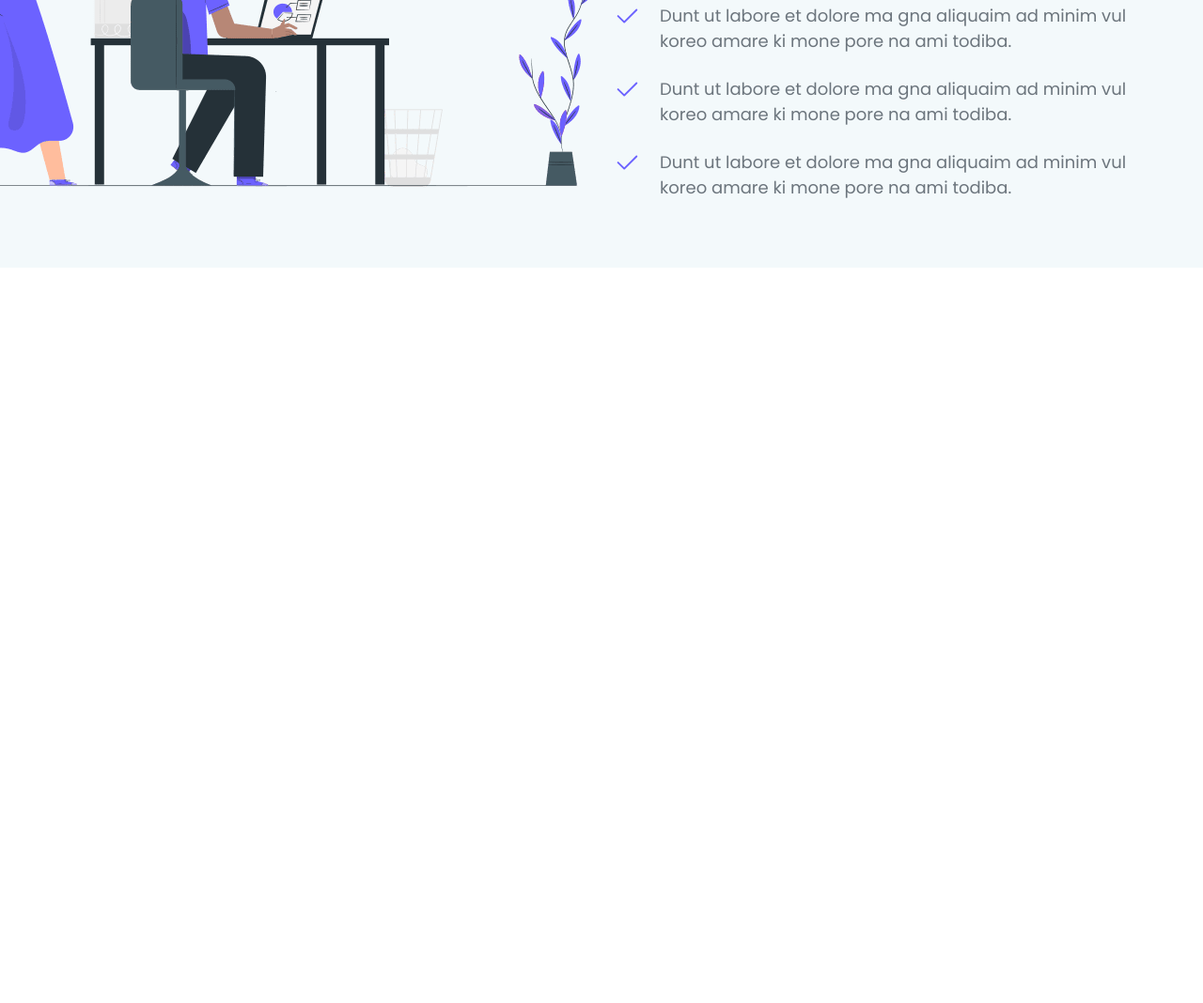
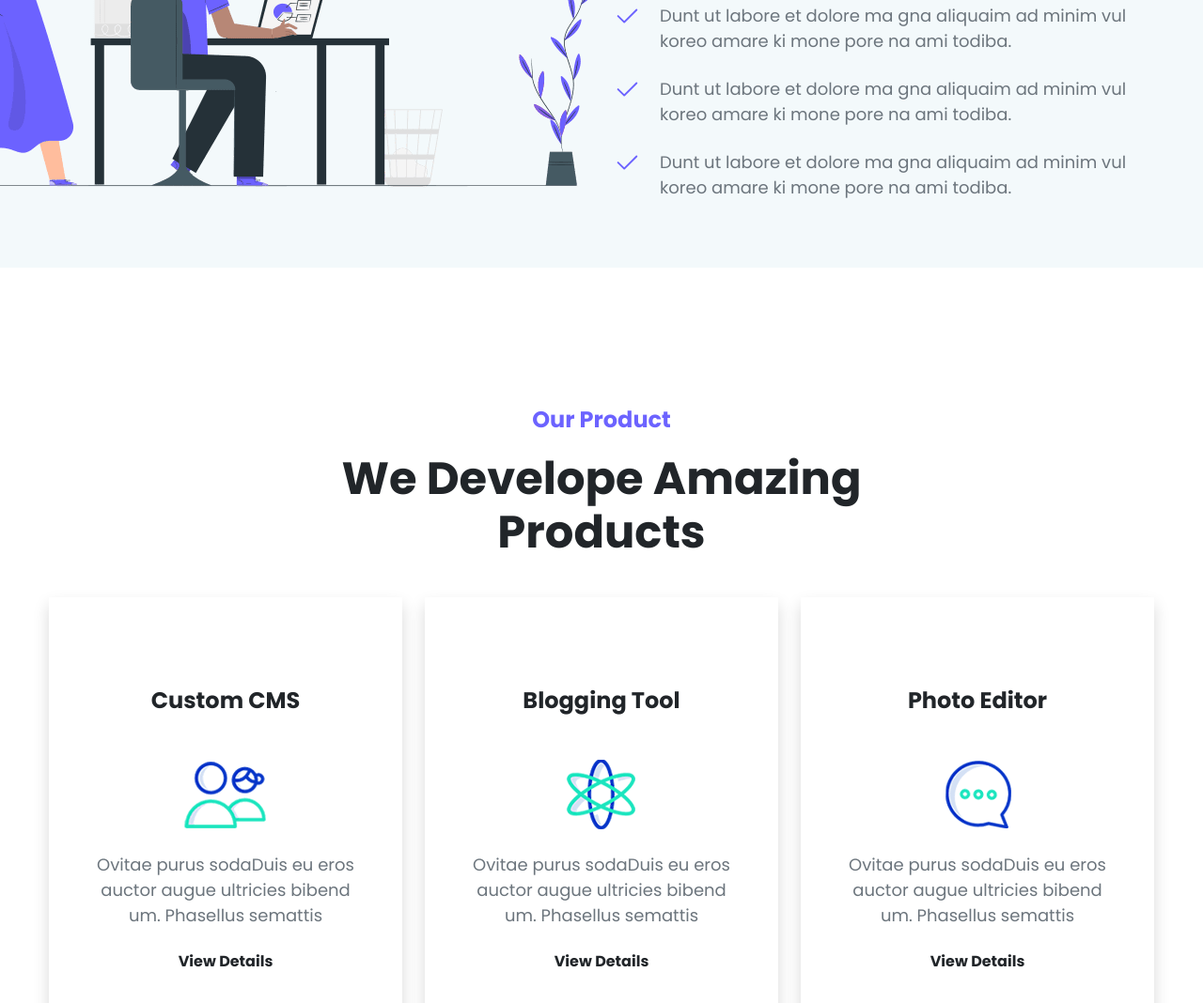
Before and after one commit to mohamadanasfattoum/2050-Landing-Page, a plain HTML site: page index.html in a window 1280 px wide. Shown: the part 2839-3907 px from the top of the page at 94% size. Before the commit the page ends 3172 px from the top, so only its background shows below. Drawn offline with nearby package versions, Linux system fonts and the light colour scheme.

Commit message:
add Our Product

```diff
--- a/css/style.css
+++ b/css/style.css
@@ -59,6 +59,7 @@ body{
 
 .text-link{
     font-weight: 700;
+    text-decoration-line: none;
 
 }
 .about-img{margin-left: -328px;
@@ -86,3 +87,7 @@ border-radius: 50px;
 .icon2{
     color: #6C63FF;
 }
+
+.product-card{
+    border-bottom: 3px solid #6C63FF;
+}
--- a/index.html
+++ b/index.html
@@ -1,16 +1,21 @@
 <!doctype html>
 <html lang="en">
+
 <head>
     <meta charset="utf-8">
     <meta name="viewport" content="width=device-width, initial-scale=1">
     <title>2050</title>
-    <link href="https://cdn.jsdelivr.net/npm/bootstrap@5.3.0-alpha1/dist/css/bootstrap.min.css" rel="stylesheet" integrity="sha384-GLhlTQ8iRABdZLl6O3oVMWSktQOp6b7In1Zl3/Jr59b6EGGoI1aFkw7cmDA6j6gD" crossorigin="anonymous">
+    <link href="https://cdn.jsdelivr.net/npm/bootstrap@5.3.0-alpha1/dist/css/bootstrap.min.css" rel="stylesheet"
+        integrity="sha384-GLhlTQ8iRABdZLl6O3oVMWSktQOp6b7In1Zl3/Jr59b6EGGoI1aFkw7cmDA6j6gD" crossorigin="anonymous">
     <link rel="preconnect" href="https://fonts.googleapis.com">
     <link rel="preconnect" href="https://fonts.gstatic.com" crossorigin>
-    <link href="https://fonts.googleapis.com/css2?family=Poppins:ital,wght@0,100;0,200;0,300;0,400;0,500;0,600;0,700;0,800;0,900;1,100;1,200;1,300;1,400;1,500;1,600;1,700;1,800;1,900&display=swap" rel="stylesheet">
+    <link
+        href="https://fonts.googleapis.com/css2?family=Poppins:ital,wght@0,100;0,200;0,300;0,400;0,500;0,600;0,700;0,800;0,900;1,100;1,200;1,300;1,400;1,500;1,600;1,700;1,800;1,900&display=swap"
+        rel="stylesheet">
     <link rel="stylesheet" href="css/style.css">
 
 </head>
+
 <body>
     <!-- start navbar -->
     <div class="mynavbar">
@@ -18,7 +23,9 @@
             <nav class="navbar navbar-expand-lg">
                 <div class="container-fluid">
                     <a class="navbar-brand" href="#">2050</a>
-                    <button class="navbar-toggler" type="button" data-bs-toggle="collapse" data-bs-target="#navbarSupportedContent" aria-controls="navbarSupportedContent" aria-expanded="false" aria-label="Toggle navigation">
+                    <button class="navbar-toggler" type="button" data-bs-toggle="collapse"
+                        data-bs-target="#navbarSupportedContent" aria-controls="navbarSupportedContent"
+                        aria-expanded="false" aria-label="Toggle navigation">
                         <span class="navbar-toggler-icon"></span>
                     </button>
                     <div class="collapse navbar-collapse" id="navbarSupportedContent">
@@ -57,7 +64,8 @@
             <div class="row">
                 <div class="col-lg-5">
                     <h1 class="text-light banner-title">Enhance Your Digital Experience</h1>
-                        <p class="text-light my-5 banner-subtitle ">Ki hobe dolor sit amet conse cot etur adipi sicing elit sed do eius</p>
+                    <p class="text-light my-5 banner-subtitle ">Ki hobe dolor sit amet conse cot etur adipi sicing elit
+                        sed do eius</p>
                     <a href="" class="shadow banner-btn">Read More</a>
                 </div>
                 <div class="col-lg-2"></div>
@@ -89,10 +97,14 @@
                 <h1 class="text-title">We Innovate Digital Goods</h1>
                 <div class="row my-5 mb-4">
                     <div class="col-lg-6">
-                            <p class="text-secondary text-p">Topre eohen derit in voluptate velit esse cillum Lorem ipsum dolor sit amet, conse ctetur adipisicing elit, sed do eiusmod te mpor incididunt ut labore et dolore ma gna aliqua. Ut enim ad minim veniam quis nostrud exercitation ullamco</p>
+                        <p class="text-secondary text-p">Topre eohen derit in voluptate velit esse cillum Lorem ipsum
+                            dolor sit amet, conse ctetur adipisicing elit, sed do eiusmod te mpor incididunt ut labore
+                            et dolore ma gna aliqua. Ut enim ad minim veniam quis nostrud exercitation ullamco</p>
                     </div>
                     <div class="col-lg-6">
-                            <p class="text-secondary text-p">Topre eohen derit in voluptate velit esse cillum Lorem ipsum dolor sit amet, conse ctetur adipisicing elit, sed do eiusmod te mpor incididunt ut labore et dolone.</p>
+                        <p class="text-secondary text-p">Topre eohen derit in voluptate velit esse cillum Lorem ipsum
+                            dolor sit amet, conse ctetur adipisicing elit, sed do eiusmod te mpor incididunt ut labore
+                            et dolone.</p>
                     </div>
 
                 </div>
@@ -113,44 +125,54 @@
                 <div class="row mt-5 ">
                     <div class="col-lg-6 my-4">
                         <span class="service-icon">
-                                <svg xmlns="http://www.w3.org/2000/svg" width="24" height="24" fill="currentColor" class="bi bi-stack" viewBox="0 0 16 16">
-                                    <path d="m14.12 10.163 1.715.858c.22.11.22.424 0 .534L8.267 15.34a.598.598 0 0 1-.534 0L.165 11.555a.299.299 0 0 1 0-.534l1.716-.858 5.317 2.659c.505.252 1.1.252 1.604 0l5.317-2.66zM7.733.063a.598.598 0 0 1 .534 0l7.568 3.784a.3.3 0 0 1 0 .535L8.267 8.165a.598.598 0 0 1-.534 0L.165 4.382a.299.299 0 0 1 0-.535L7.733.063z"/>
-                                    <path d="m14.12 6.576 1.715.858c.22.11.22.424 0 .534l-7.568 3.784a.598.598 0 0 1-.534 0L.165 7.968a.299.299 0 0 1 0-.534l1.716-.858 5.317 2.659c.505.252 1.1.252 1.604 0l5.317-2.659z"/>
+                            <svg xmlns="http://www.w3.org/2000/svg" width="24" height="24" fill="currentColor"
+                                class="bi bi-stack" viewBox="0 0 16 16">
+                                <path
+                                    d="m14.12 10.163 1.715.858c.22.11.22.424 0 .534L8.267 15.34a.598.598 0 0 1-.534 0L.165 11.555a.299.299 0 0 1 0-.534l1.716-.858 5.317 2.659c.505.252 1.1.252 1.604 0l5.317-2.66zM7.733.063a.598.598 0 0 1 .534 0l7.568 3.784a.3.3 0 0 1 0 .535L8.267 8.165a.598.598 0 0 1-.534 0L.165 4.382a.299.299 0 0 1 0-.535L7.733.063z" />
+                                <path
+                                    d="m14.12 6.576 1.715.858c.22.11.22.424 0 .534l-7.568 3.784a.598.598 0 0 1-.534 0L.165 7.968a.299.299 0 0 1 0-.534l1.716-.858 5.317 2.659c.505.252 1.1.252 1.604 0l5.317-2.659z" />
                             </svg>
                         </span>
                         <h6 class="fw-bold mt-5 mb-4">Web Solutions </h6>
-                            <p class="text-secondary text-p" >Dunt ut labore et dolore ma gna aliquaim ad minim</p>
+                        <p class="text-secondary text-p">Dunt ut labore et dolore ma gna aliquaim ad minim</p>
                     </div>
                     <div class="col-lg-6 my-4">
                         <span class="service-icon">
-                                <svg xmlns="http://www.w3.org/2000/svg" width="24" height="24" fill="currentColor" class="bi bi-tablet" viewBox="0 0 16 16">
-                                    <path d="M12 1a1 1 0 0 1 1 1v12a1 1 0 0 1-1 1H4a1 1 0 0 1-1-1V2a1 1 0 0 1 1-1h8zM4 0a2 2 0 0 0-2 2v12a2 2 0 0 0 2 2h8a2 2 0 0 0 2-2V2a2 2 0 0 0-2-2H4z"/>
-                                    <path d="M8 14a1 1 0 1 0 0-2 1 1 0 0 0 0 2z"/>
+                            <svg xmlns="http://www.w3.org/2000/svg" width="24" height="24" fill="currentColor"
+                                class="bi bi-tablet" viewBox="0 0 16 16">
+                                <path
+                                    d="M12 1a1 1 0 0 1 1 1v12a1 1 0 0 1-1 1H4a1 1 0 0 1-1-1V2a1 1 0 0 1 1-1h8zM4 0a2 2 0 0 0-2 2v12a2 2 0 0 0 2 2h8a2 2 0 0 0 2-2V2a2 2 0 0 0-2-2H4z" />
+                                <path d="M8 14a1 1 0 1 0 0-2 1 1 0 0 0 0 2z" />
                             </svg>
                         </span>
                         <h6 class="fw-bold mt-5 mb-4">Mobile Applications </h6>
-                            <p class="text-secondary text-p" >Dunt ut labore et dolore ma gna aliquaim ad minim</p>
+                        <p class="text-secondary text-p">Dunt ut labore et dolore ma gna aliquaim ad minim</p>
                     </div>
                     <div class="col-lg-6 my-4">
                         <span class="service-icon">
-                                <svg xmlns="http://www.w3.org/2000/svg" width="24" height="28" fill="currentColor" class="bi bi-bezier" viewBox="0 0 16 16">
-                                    <path fill-rule="evenodd" d="M0 10.5A1.5 1.5 0 0 1 1.5 9h1A1.5 1.5 0 0 1 4 10.5v1A1.5 1.5 0 0 1 2.5 13h-1A1.5 1.5 0 0 1 0 11.5v-1zm1.5-.5a.5.5 0 0 0-.5.5v1a.5.5 0 0 0 .5.5h1a.5.5 0 0 0 .5-.5v-1a.5.5 0 0 0-.5-.5h-1zm10.5.5A1.5 1.5 0 0 1 13.5 9h1a1.5 1.5 0 0 1 1.5 1.5v1a1.5 1.5 0 0 1-1.5 1.5h-1a1.5 1.5 0 0 1-1.5-1.5v-1zm1.5-.5a.5.5 0 0 0-.5.5v1a.5.5 0 0 0 .5.5h1a.5.5 0 0 0 .5-.5v-1a.5.5 0 0 0-.5-.5h-1zM6 4.5A1.5 1.5 0 0 1 7.5 3h1A1.5 1.5 0 0 1 10 4.5v1A1.5 1.5 0 0 1 8.5 7h-1A1.5 1.5 0 0 1 6 5.5v-1zM7.5 4a.5.5 0 0 0-.5.5v1a.5.5 0 0 0 .5.5h1a.5.5 0 0 0 .5-.5v-1a.5.5 0 0 0-.5-.5h-1z"/>
-                                    <path d="M6 4.5H1.866a1 1 0 1 0 0 1h2.668A6.517 6.517 0 0 0 1.814 9H2.5c.123 0 .244.015.358.043a5.517 5.517 0 0 1 3.185-3.185A1.503 1.503 0 0 1 6 5.5v-1zm3.957 1.358A1.5 1.5 0 0 0 10 5.5v-1h4.134a1 1 0 1 1 0 1h-2.668a6.517 6.517 0 0 1 2.72 3.5H13.5c-.123 0-.243.015-.358.043a5.517 5.517 0 0 0-3.185-3.185z"/>
+                            <svg xmlns="http://www.w3.org/2000/svg" width="24" height="28" fill="currentColor"
+                                class="bi bi-bezier" viewBox="0 0 16 16">
+                                <path fill-rule="evenodd"
+                                    d="M0 10.5A1.5 1.5 0 0 1 1.5 9h1A1.5 1.5 0 0 1 4 10.5v1A1.5 1.5 0 0 1 2.5 13h-1A1.5 1.5 0 0 1 0 11.5v-1zm1.5-.5a.5.5 0 0 0-.5.5v1a.5.5 0 0 0 .5.5h1a.5.5 0 0 0 .5-.5v-1a.5.5 0 0 0-.5-.5h-1zm10.5.5A1.5 1.5 0 0 1 13.5 9h1a1.5 1.5 0 0 1 1.5 1.5v1a1.5 1.5 0 0 1-1.5 1.5h-1a1.5 1.5 0 0 1-1.5-1.5v-1zm1.5-.5a.5.5 0 0 0-.5.5v1a.5.5 0 0 0 .5.5h1a.5.5 0 0 0 .5-.5v-1a.5.5 0 0 0-.5-.5h-1zM6 4.5A1.5 1.5 0 0 1 7.5 3h1A1.5 1.5 0 0 1 10 4.5v1A1.5 1.5 0 0 1 8.5 7h-1A1.5 1.5 0 0 1 6 5.5v-1zM7.5 4a.5.5 0 0 0-.5.5v1a.5.5 0 0 0 .5.5h1a.5.5 0 0 0 .5-.5v-1a.5.5 0 0 0-.5-.5h-1z" />
+                                <path
+                                    d="M6 4.5H1.866a1 1 0 1 0 0 1h2.668A6.517 6.517 0 0 0 1.814 9H2.5c.123 0 .244.015.358.043a5.517 5.517 0 0 1 3.185-3.185A1.503 1.503 0 0 1 6 5.5v-1zm3.957 1.358A1.5 1.5 0 0 0 10 5.5v-1h4.134a1 1 0 1 1 0 1h-2.668a6.517 6.517 0 0 1 2.72 3.5H13.5c-.123 0-.243.015-.358.043a5.517 5.517 0 0 0-3.185-3.185z" />
                             </svg>
                         </span>
                         <h6 class="fw-bold mt-5 mb-4">Digital Marketing
                         </h6>
-                            <p class="text-secondary text-p" >Dunt ut labore et dolore ma gna aliquaim ad minim</p>
+                        <p class="text-secondary text-p">Dunt ut labore et dolore ma gna aliquaim ad minim</p>
                     </div>
                     <div class="col-lg-6 my-4">
                         <span class="service-icon">
-                                <svg xmlns="http://www.w3.org/2000/svg" width="24" height="24" fill="currentColor" class="bi bi-tablet" viewBox="0 0 16 16">
-                                    <path d="M12 1a1 1 0 0 1 1 1v12a1 1 0 0 1-1 1H4a1 1 0 0 1-1-1V2a1 1 0 0 1 1-1h8zM4 0a2 2 0 0 0-2 2v12a2 2 0 0 0 2 2h8a2 2 0 0 0 2-2V2a2 2 0 0 0-2-2H4z"/>
-                                    <path d="M8 14a1 1 0 1 0 0-2 1 1 0 0 0 0 2z"/>
+                            <svg xmlns="http://www.w3.org/2000/svg" width="24" height="24" fill="currentColor"
+                                class="bi bi-tablet" viewBox="0 0 16 16">
+                                <path
+                                    d="M12 1a1 1 0 0 1 1 1v12a1 1 0 0 1-1 1H4a1 1 0 0 1-1-1V2a1 1 0 0 1 1-1h8zM4 0a2 2 0 0 0-2 2v12a2 2 0 0 0 2 2h8a2 2 0 0 0 2-2V2a2 2 0 0 0-2-2H4z" />
+                                <path d="M8 14a1 1 0 1 0 0-2 1 1 0 0 0 0 2z" />
                             </svg>
                         </span>
                         <h6 class="fw-bold mt-5 mb-4">Consultancy </h6>
-                            <p class="text-secondary text-p" >Dunt ut labore et dolore ma gna aliquaim ad minim</p>
+                        <p class="text-secondary text-p">Dunt ut labore et dolore ma gna aliquaim ad minim</p>
                     </div>
                 </div>
             </div>
@@ -176,27 +198,36 @@
                     <p class="text-subtitle mt-5 pt-5">Why Choose Us</p>
                     <h1 class="text-title mb-4">Never compromise with Quality</h1>
                     <div class="row my-2">
-                            <div class="col-lg-1"><svg xmlns="http://www.w3.org/2000/svg" width="30" height="30" fill="#6C63FF" class="bi bi-check2" viewBox="0 0 16 16">
-                                <path d="M13.854 3.646a.5.5 0 0 1 0 .708l-7 7a.5.5 0 0 1-.708 0l-3.5-3.5a.5.5 0 1 1 .708-.708L6.5 10.293l6.646-6.647a.5.5 0 0 1 .708 0z"/>
+                        <div class="col-lg-1"><svg xmlns="http://www.w3.org/2000/svg" width="30" height="30"
+                                fill="#6C63FF" class="bi bi-check2" viewBox="0 0 16 16">
+                                <path
+                                    d="M13.854 3.646a.5.5 0 0 1 0 .708l-7 7a.5.5 0 0 1-.708 0l-3.5-3.5a.5.5 0 1 1 .708-.708L6.5 10.293l6.646-6.647a.5.5 0 0 1 .708 0z" />
                             </svg></div>
                         <div class="col-lg-11">
-                                <p class="text-secondary text-p">Dunt ut labore et dolore ma gna aliquaim ad minim vul koreo amare ki mone pore na ami todiba.</p>
+                            <p class="text-secondary text-p">Dunt ut labore et dolore ma gna aliquaim ad minim vul koreo
+                                amare ki mone pore na ami todiba.</p>
                         </div>
                     </div>
                     <div class="row my-2">
-                            <div class="col-lg-1"><svg xmlns="http://www.w3.org/2000/svg" width="30" height="30" fill="#6C63FF" class="bi bi-check2" viewBox="0 0 16 16">
-                                <path d="M13.854 3.646a.5.5 0 0 1 0 .708l-7 7a.5.5 0 0 1-.708 0l-3.5-3.5a.5.5 0 1 1 .708-.708L6.5 10.293l6.646-6.647a.5.5 0 0 1 .708 0z"/>
+                        <div class="col-lg-1"><svg xmlns="http://www.w3.org/2000/svg" width="30" height="30"
+                                fill="#6C63FF" class="bi bi-check2" viewBox="0 0 16 16">
+                                <path
+                                    d="M13.854 3.646a.5.5 0 0 1 0 .708l-7 7a.5.5 0 0 1-.708 0l-3.5-3.5a.5.5 0 1 1 .708-.708L6.5 10.293l6.646-6.647a.5.5 0 0 1 .708 0z" />
                             </svg></div>
                         <div class="col-lg-11">
-                                <p class="text-secondary text-p">Dunt ut labore et dolore ma gna aliquaim ad minim vul koreo amare ki mone pore na ami todiba.</p>
+                            <p class="text-secondary text-p">Dunt ut labore et dolore ma gna aliquaim ad minim vul koreo
+                                amare ki mone pore na ami todiba.</p>
                         </div>
                     </div>
                     <div class="row my-2">
-                            <div class="col-lg-1"><svg xmlns="http://www.w3.org/2000/svg" width="30" height="30" fill="#6C63FF" class="bi bi-check2" viewBox="0 0 16 16">
-                                <path d="M13.854 3.646a.5.5 0 0 1 0 .708l-7 7a.5.5 0 0 1-.708 0l-3.5-3.5a.5.5 0 1 1 .708-.708L6.5 10.293l6.646-6.647a.5.5 0 0 1 .708 0z"/>
+                        <div class="col-lg-1"><svg xmlns="http://www.w3.org/2000/svg" width="30" height="30"
+                                fill="#6C63FF" class="bi bi-check2" viewBox="0 0 16 16">
+                                <path
+                                    d="M13.854 3.646a.5.5 0 0 1 0 .708l-7 7a.5.5 0 0 1-.708 0l-3.5-3.5a.5.5 0 1 1 .708-.708L6.5 10.293l6.646-6.647a.5.5 0 0 1 .708 0z" />
                             </svg></div>
                         <div class="col-lg-11">
-                                <p class="text-secondary text-p">Dunt ut labore et dolore ma gna aliquaim ad minim vul koreo amare ki mone pore na ami todiba.</p>
+                            <p class="text-secondary text-p">Dunt ut labore et dolore ma gna aliquaim ad minim vul koreo
+                                amare ki mone pore na ami todiba.</p>
                         </div>
                     </div>
 
@@ -208,6 +239,83 @@
     </section>
     <!--end Why Choose Us-->
 
-    <script src="https://cdn.jsdelivr.net/npm/bootstrap@5.3.0-alpha1/dist/js/bootstrap.bundle.min.js" integrity="sha384-w76AqPfDkMBDXo30jS1Sgez6pr3x5MlQ1ZAGC+nuZB+EYdgRZgiwxhTBTkF7CXvN" crossorigin="anonymous"></script>
+
+    <!-- start our product -->
+    <div class="container my-5">
+        <div class="row text-center">
+            <div class="col-lg-6 mx-auto">
+                <p class="text-subtitle mt-5 pt-5">Our Product</p>
+                <h1 class="text-title mb-4">We Develope Amazing Products</h1>
+
+            </div>
+
+
+        </div>
+        <div class="row">
+            <div class="col-lg-4 my-3 ">
+                <div class="product-card text-center shadow p-5">
+                    <h1 class="my-5 text-subtitle text-dark">Custom CMS</h1>
+                    <img src="img/product-icon1.png" alt="">
+                    <p class="text-secondary text-p my-4">Ovitae purus sodaDuis eu eros auctor augue ultricies bibend um. Phasellus semattis</p>
+                    <a class="text-dark text-link" href="">View Details</a>
+
+                </div>
+            </div>
+            <div class="col-lg-4 my-3 ">
+                <div class="product-card text-center shadow p-5">
+                    <h1 class="my-5 text-subtitle text-dark">Blogging Tool
+                    </h1>
+                    <img src="img/product-icon2.png" alt="">
+                    <p class="text-secondary text-p my-4">Ovitae purus sodaDuis eu eros auctor augue ultricies bibend um. Phasellus semattis</p>
+                    <a class="text-dark text-link" href="">View Details</a>
+
+                </div>
+            </div>
+            <div class="col-lg-4 my-3 ">
+                <div class="product-card text-center shadow p-5">
+                    <h1 class="my-5 text-subtitle text-dark">Photo Editor</h1>
+                    <img src="img/product-icon3.png" alt="">
+                    <p class="text-secondary text-p my-4">Ovitae purus sodaDuis eu eros auctor augue ultricies bibend um. Phasellus semattis</p>
+                    <a class="text-dark text-link" href="">View Details</a>
+
+                </div>
+            </div>
+            <div class="col-lg-4 my-3 ">
+                <div class="product-card text-center shadow p-5">
+                    <h1 class="my-5 text-subtitle text-dark">Accounting App</h1>
+                    <img src="img/product-icon4.png" alt="">
+                    <p class="text-secondary text-p my-4">Ovitae purus sodaDuis eu eros auctor augue ultricies bibend um. Phasellus semattis</p>
+                    <a class="text-dark text-link" href="">View Details</a>
+
+                </div>
+            </div>
+            <div class="col-lg-4 my-3 ">
+                <div class="product-card text-center shadow p-5">
+                    <h1 class="my-5 text-subtitle text-dark">Keyword Tool</h1>
+                    <img src="img/product-icon5.png" alt="">
+                    <p class="text-secondary text-p my-4">Ovitae purus sodaDuis eu eros auctor augue ultricies bibend um. Phasellus semattis</p>
+                    <a class="text-dark text-link" href="">View Details</a>
+
+                </div>
+            </div>
+            <div class="col-lg-4 my-3">
+                <div class="product-card text-center shadow p-5">
+                    <h1 class="my-5 text-subtitle text-dark">Social Media Tool</h1>
+                    <img src="img/product-icon6.png" alt="">
+                    <p class="text-secondary text-p my-4">Ovitae purus sodaDuis eu eros auctor augue ultricies bibend um. Phasellus semattis</p>
+                    <a class="text-dark text-link" href="">View Details</a>
+
+                </div>
+            </div>
+        </div>
+
+    </div>
+
+    <!-- end our product -->
+
+    <script src="https://cdn.jsdelivr.net/npm/bootstrap@5.3.0-alpha1/dist/js/bootstrap.bundle.min.js"
+        integrity="sha384-w76AqPfDkMBDXo30jS1Sgez6pr3x5MlQ1ZAGC+nuZB+EYdgRZgiwxhTBTkF7CXvN" crossorigin="anonymous">
+    </script>
 </body>
+
 </html>
```
Also changed, not shown: img/product-icon1.png (added), img/product-icon2.png (added), img/product-icon3.png (added), img/product-icon4.png (added), img/product-icon5.png (added), img/product-icon6.png (added). Lines whose indentation alone changed are shown as unchanged.
